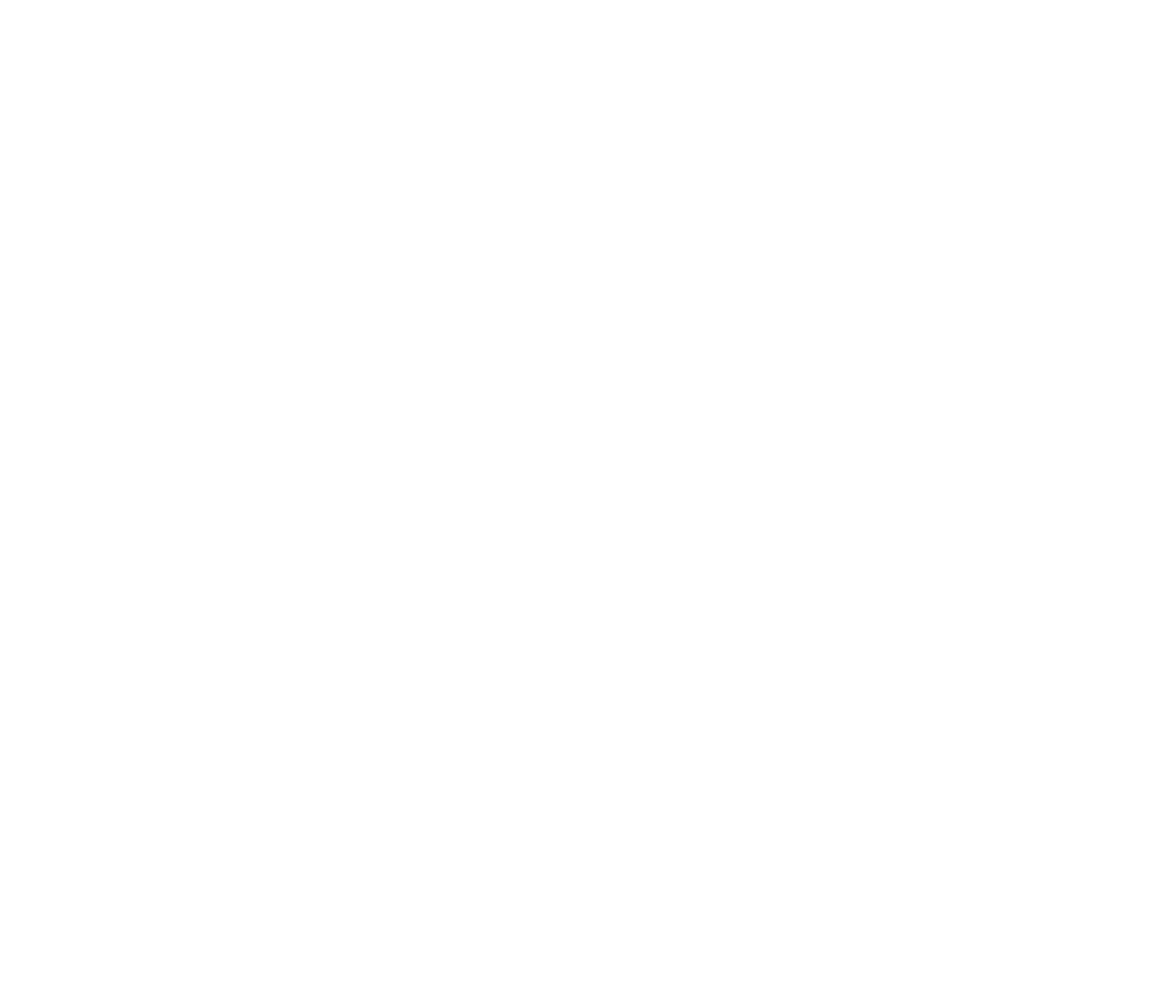
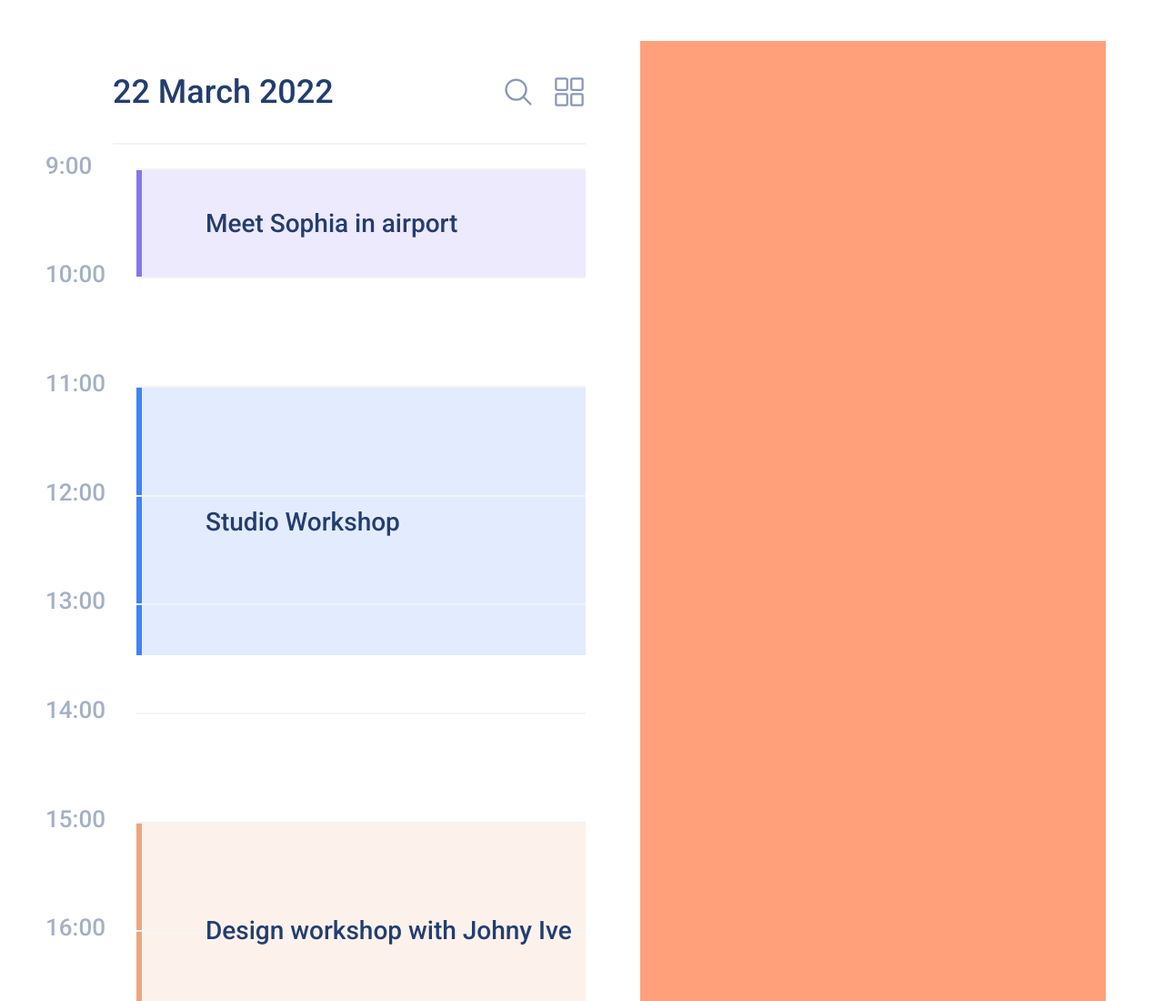
Before and after one commit to Hor-Ol/Web-Academy-Front-End-HWs-HW4, a plain HTML site: page index.html in a window 1280 px wide. Shown: the top 1100 px of the page at 91% size. Before the commit the page ends 800 px from the top, so only its background shows below. Drawn offline with nearby package versions, Linux system fonts and the light colour scheme.

Commit message:
Body part is done

```diff
--- a/index.html
+++ b/index.html
@@ -4,8 +4,101 @@
     <meta charset="UTF-8" />
     <meta http-equiv="X-UA-Compatible" content="IE=edge" />
     <meta name="viewport" content="width=device-width, initial-scale=1.0" />
+    <!-- FONTS -->
+
+    <link rel="preconnect" href="https://fonts.googleapis.com" />
+    <link rel="preconnect" href="https://fonts.gstatic.com" crossorigin />
+    <link
+      href="https://fonts.googleapis.com/css2?family=Roboto:wght@500&display=swap"
+      rel="stylesheet"
+    />
+
+    <!-- CSS STYLESHEETS -->
     <link rel="stylesheet" href="style.css" />
     <title>Fluent Calendar</title>
   </head>
-  <body></body>
+  <body>
+    <main class="calendar-day">
+      <div class="calendar-day-container">
+        <div class="calendar-day-head">
+          <span class="calendar-day-head-date">22 March 2022</span>
+          <div class="calendar-day-head-icons">
+            <!-- Search Icon -->
+            <ion-icon
+              class="calendar-day-head-icons-item"
+              name="search-outline"
+            ></ion-icon>
+            <!-- Tiles Icon -->
+            <ion-icon
+              class="calendar-day-head-icons-item"
+              name="grid-outline"
+            ></ion-icon>
+          </div>
+        </div>
+        <div class="calendar-day-body">
+          <div class="calendar-day-body-hour-slot">
+            <span class="calendar-day-body-hour-tag">9:00</span>
+            <div class="calendar-day-body-event-tag event-1">
+              <span class="calendar-day-body-event"
+                >Meet Sophia in airport</span
+              >
+            </div>
+          </div>
+          <div class="calendar-day-body-hour-slot">
+            <span class="calendar-day-body-hour-tag">10:00</span>
+          </div>
+          <div class="calendar-day-body-hour-slot">
+            <span class="calendar-day-body-hour-tag">11:00</span>
+            <div class="calendar-day-body-event-tag event-2">
+              <span class="calendar-day-body-event">Studio Workshop</span>
+            </div>
+          </div>
+          <div class="calendar-day-body-hour-slot">
+            <span class="calendar-day-body-hour-tag">12:00</span>
+          </div>
+          <div class="calendar-day-body-hour-slot">
+            <span class="calendar-day-body-hour-tag">13:00</span>
+          </div>
+          <div class="calendar-day-body-hour-slot">
+            <span class="calendar-day-body-hour-tag">14:00</span>
+          </div>
+          <div class="calendar-day-body-hour-slot">
+            <span class="calendar-day-body-hour-tag">15:00</span>
+            <div class="calendar-day-body-event-tag event-3">
+              <span class="calendar-day-body-event"
+                >Design workshop with Johny Ive</span
+              >
+            </div>
+          </div>
+          <div class="calendar-day-body-hour-slot">
+            <span class="calendar-day-body-hour-tag">16:00</span>
+          </div>
+          <div class="calendar-day-body-hour-slot">
+            <span class="calendar-day-body-hour-tag">17:00</span>
+          </div>
+          <div class="calendar-day-body-hour-slot">
+            <span class="calendar-day-body-hour-tag">18:00</span>
+          </div>
+          <div class="calendar-day-body-hour-slot">
+            <span class="calendar-day-body-hour-tag">19:00</span>
+          </div>
+          <div class="calendar-day-body-hour-slot">
+            <span class="calendar-day-body-hour-tag">20:00</span>
+          </div>
+        </div>
+      </div>
+    </main>
+    <aside class="calendar-month"></aside>
+
+    <!-- SCRIPT FOR USING ION-ICONS -->
+
+    <script
+      type="module"
+      src="https://unpkg.com/ionicons@5.5.2/dist/ionicons/ionicons.esm.js"
+    ></script>
+    <script
+      nomodule
+      src="https://unpkg.com/ionicons@5.5.2/dist/ionicons/ionicons.js"
+    ></script>
+  </body>
 </html>
--- a/style.css
+++ b/style.css
@@ -0,0 +1,124 @@
+:root {
+  font-size: 10px;
+  font-family: "Roboto", sans-serif;
+  font-weight: 500;
+  box-sizing: border-box;
+}
+
+body {
+  /* overflow: hidden; */
+  display: flex;
+  justify-content: center;
+  align-items: center;
+  height: 180rem;
+  width: 100vw;
+  margin: 0;
+}
+
+main {
+  width: 50%;
+  height: 95%;
+  /* background-color: lightblue; */
+}
+
+.calendar-day-container {
+  height: 100%;
+  margin: 0 6rem;
+}
+
+.calendar-day-head {
+  height: 5%;
+  padding-top: 2.5%;
+  padding-bottom: 2.5%;
+  display: flex;
+  justify-content: space-between;
+  align-items: center;
+  border-bottom: 0.2rem solid #f3f3f3;
+}
+
+.calendar-day-head-date {
+  width: 50%;
+  font-size: 3.6rem;
+  color: #243d6f;
+}
+
+.calendar-day-head-icons {
+  height: 3.6rem;
+  display: flex;
+  justify-content: flex-end;
+  width: 50%;
+}
+
+ion-icon {
+  color: #8998b4;
+  display: block;
+  font-size: 3.6rem;
+}
+
+.calendar-day-head-icons-item:first-child {
+  margin-right: 2rem;
+}
+
+.calendar-day-body {
+  display: flex;
+  flex-direction: column;
+  align-items: flex-end;
+  height: 84%;
+  padding-top: 5%;
+}
+
+.calendar-day-body-hour-slot {
+  flex: 1 1 auto;
+  position: relative;
+  height: 6.6%;
+  width: 95%;
+  border-top: 0.2rem solid #f3f3f3;
+}
+
+.calendar-day-body-hour-tag {
+  color: #a4b0c3;
+  display: block;
+  position: absolute;
+  font-size: 2.6rem;
+  left: -10rem;
+  top: -2rem;
+  background-color: #fff;
+}
+
+.calendar-day-body-event-tag {
+  display: flex;
+  align-items: center;
+  padding-left: 7rem;
+  border-left: 0.6rem solid;
+}
+
+.calendar-day-body-event {
+  display: block;
+  font-size: 2.8rem;
+  color: #243d6f;
+  z-index: 10;
+}
+
+.event-1 {
+  background-color: #8576ed26;
+  height: 100%;
+  border-color: #8576ed;
+}
+
+.event-2 {
+  background-color: #3d83f926;
+  height: 250%;
+  border-color: #3d83f9;
+}
+
+.event-3 {
+  background-color: #eea57c26;
+  height: 200%;
+  border-color: #eea57c;
+}
+
+aside {
+  width: 40%;
+  height: 95%;
+  background-color: lightsalmon;
+}
```
